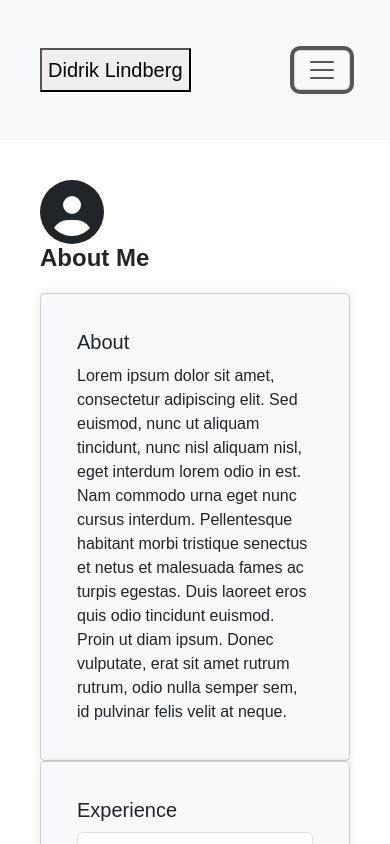
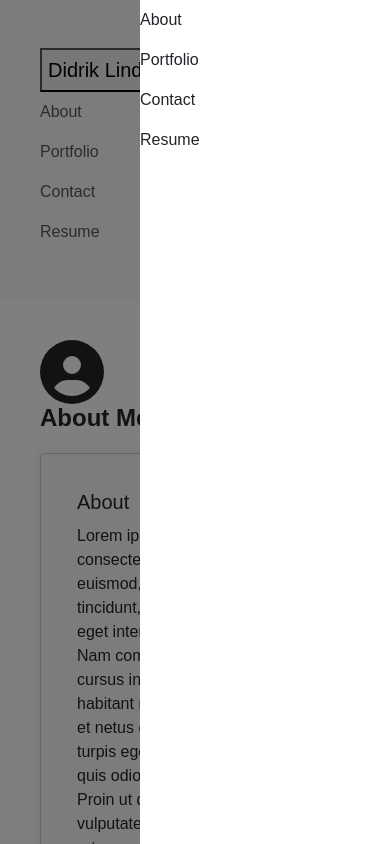
Before and after one commit to DidrikLindberg/react-portfolio, a React (Create React App) app: page / in a window 390 px wide. Both pictures are taken after a click on the button 322 px from the left and 70 px from the top of the page. Shown: the top 844 px of the page. Built offline with nearby package versions, Linux system fonts and the light colour scheme; the HTML template or start-up script is replaced by a standard one.

Commit message:
mobile first hamburger menu icon

```diff
--- a/src/components/App.css
+++ b/src/components/App.css
@@ -242,3 +242,38 @@ button[type="submit"]:hover {
   .social-icons a {
     margin-right: 80px; /* Adjust the margin value as needed */
   }
+
+
+  .menu-overlay {
+    position: fixed;
+    top: 0;
+    left: 0;
+    width: 100%;
+    height: 100%;
+    background-color: rgba(0, 0, 0, 0.5); /* Adjust the transparency and color as needed */
+    z-index: 1000;
+    opacity: 0;
+    visibility: hidden;
+    transition: opacity 0.3s ease, visibility 0.3s ease;
+  }
+
+  .menu-container {
+    position: fixed;
+    top: 0;
+    right: 0;
+    width: 250px; /* Adjust the width as needed */
+    height: 100%;
+    background-color: white;
+    transform: translateX(100%);
+    z-index: 1001;
+    transition: transform 0.3s ease;
+  }
+
+  .menu-overlay.open {
+    opacity: 1;
+    visibility: visible;
+  }
+
+  .menu-container.open {
+    transform: translateX(0);
+  }
--- a/src/components/Header.js
+++ b/src/components/Header.js
@@ -1,36 +1,78 @@
-import React from 'react';
+import React, { useState } from 'react';
 
 function Header({ setActiveComponent }) {
+  const [isMenuOpen, setIsMenuOpen] = useState(false);
+
   const handleButtonClick = (componentName) => {
     setActiveComponent(componentName);
+    setIsMenuOpen(false); // Close the menu when a menu item is clicked
   };
 
   return (
     <header>
       <nav className="navbar navbar-expand-lg navbar-light bg-light">
         <div className="container">
-          <button className="navbar-brand" onClick={() => handleButtonClick('About')}>Didrik Lindberg</button>
-          <button className="navbar-toggler" type="button" data-toggle="collapse" data-target="#navbarNav">
+          <button className="navbar-brand" onClick={() => handleButtonClick('About')}>
+            Didrik Lindberg
+          </button>
+          <button
+            className={`navbar-toggler ${isMenuOpen ? 'collapsed' : ''}`}
+            type="button"
+            onClick={() => setIsMenuOpen(!isMenuOpen)}
+          >
             <span className="navbar-toggler-icon"></span>
           </button>
-          <div className="collapse navbar-collapse" id="navbarNav">
+          <div className={`collapse navbar-collapse ${isMenuOpen ? 'show' : ''}`}>
             <ul className="navbar-nav ml-auto">
               <li className="nav-item">
-                <button className="nav-link" onClick={() => handleButtonClick('About')}>About</button>
+                <button className="nav-link" onClick={() => handleButtonClick('About')}>
+                  About
+                </button>
               </li>
               <li className="nav-item">
-                <button className="nav-link" onClick={() => handleButtonClick('Portfolio')}>Portfolio</button>
+                <button className="nav-link" onClick={() => handleButtonClick('Portfolio')}>
+                  Portfolio
+                </button>
               </li>
               <li className="nav-item">
-                <button className="nav-link" onClick={() => handleButtonClick('Contact')}>Contact</button>
+                <button className="nav-link" onClick={() => handleButtonClick('Contact')}>
+                  Contact
+                </button>
               </li>
               <li className="nav-item">
-                <button className="nav-link" onClick={() => handleButtonClick('Resume')}>Resume</button>
+                <button className="nav-link" onClick={() => handleButtonClick('Resume')}>
+                  Resume
+                </button>
               </li>
             </ul>
           </div>
         </div>
       </nav>
+      <div className={`menu-overlay ${isMenuOpen ? 'open' : ''}`} onClick={() => setIsMenuOpen(false)}></div>
+      <div className={`menu-container ${isMenuOpen ? 'open' : ''}`}>
+        <ul className="navbar-nav">
+          <li className="nav-item">
+            <button className="nav-link" onClick={() => handleButtonClick('About')}>
+              About
+            </button>
+          </li>
+          <li className="nav-item">
+            <button className="nav-link" onClick={() => handleButtonClick('Portfolio')}>
+              Portfolio
+            </button>
+          </li>
+          <li className="nav-item">
+            <button className="nav-link" onClick={() => handleButtonClick('Contact')}>
+              Contact
+            </button>
+          </li>
+          <li className="nav-item">
+            <button className="nav-link" onClick={() => handleButtonClick('Resume')}>
+              Resume
+            </button>
+          </li>
+        </ul>
+      </div>
     </header>
   );
 }
```
